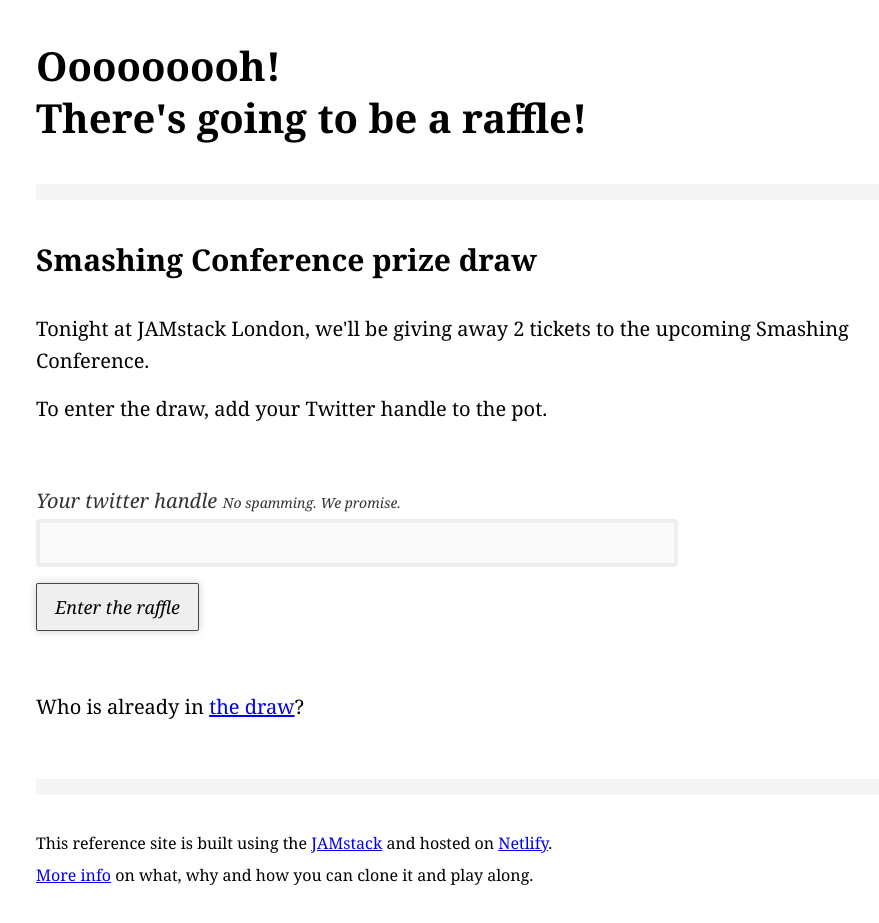
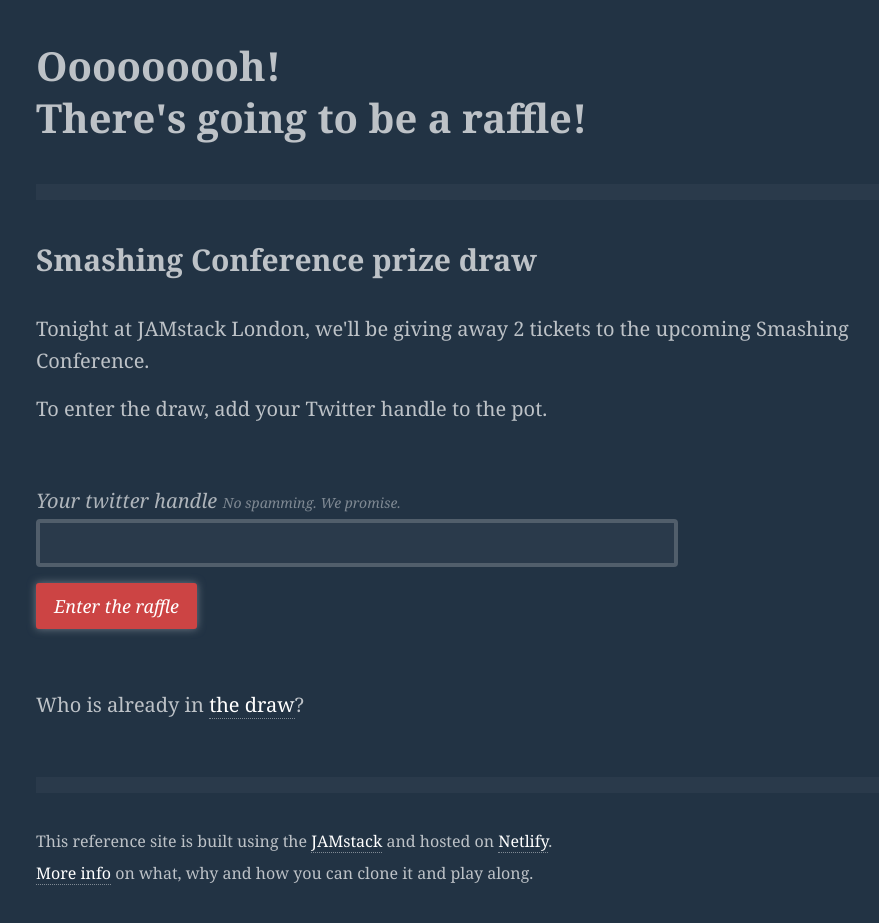
Before and after one commit to philhawksworth/netlify-workshop, a website: page src/pages/index.html in a window 1280 px wide. Shown: the whole page, without its empty margins (154-1033 px from the left). Drawn offline with nearby package versions, Linux system fonts and the light colour scheme; files that its build step writes are made by us from their sources.

Commit message:
dark theme setup

```diff
--- a/src/js/dummy-entries.js
+++ b/src/js/dummy-entries.js
@@ -1,3 +1,3 @@
 {
-  handles : ["philhawksworth", "netlify", "netlifyCMS", "netlifyStatus"]
+  "handles" : ["philhawksworth", "netlify", "netlifyCMS", "netlifyStatus"]
 }
--- a/src/js/raffle.js
+++ b/src/js/raffle.js
@@ -40,7 +40,8 @@
 }, false);
 
 
-fetch('/.netlify/functions/entry-feed')
+// fetch('/.netlify/functions/entry-feed')
+fetch('/js/dummy-entries.js')
   .then(function(response) { return response.json(); })
   .then(function(data) {
     var html = "";
--- a/src/scss/_variables.scss
+++ b/src/scss/_variables.scss
@@ -2,3 +2,17 @@
 $bp-narrow: "(min-width: 400px)";
 $bp-mid: "(min-width: 600px)";
 $bp-wide: "(min-width: 1100px)";
+
+
+$body-color: #223344;
+$text-color-bold: #fff;
+$text-color: mix($text-color-bold, $body-color, 70%);
+$accent-color: #c44;
+$accent-color-contrast: #fff;
+
+
+// $body-color: #fff;
+// $text-color-bold: #223344;
+// $text-color: mix($text-color-bold, $body-color, 80%);
+// $accent-color: #c44;
+// $accent-color-contrast: #fff;
--- a/src/scss/main.scss
+++ b/src/scss/main.scss
@@ -7,6 +7,8 @@
 }
 
 body {
+  background-color: $body-color;
+  color:  $text-color;
   text-align: center;
   margin-left: auto;
   margin-right: auto;
@@ -36,7 +38,6 @@
 }
 
 
-
 h1, h2, h3 {
   line-height: 1.3em;
 }
@@ -50,6 +51,26 @@
   margin-bottom: 0.8em
 }
 
+a:link,
+a:visited {
+  text-decoration: none;
+  color: $text-color-bold;
+  border-bottom-style: dotted;
+  border-bottom-width: 1px;
+  border-bottom-color: mix($text-color, $body-color, 60%);
+}
+a:hover,
+a:focus {
+  border-bottom-width: 2px;
+  border-bottom-style: solid;
+  border-bottom-color: mix($text-color, $body-color, 60%);
+}
+
+a.dtn{
+  border-bottom-style: none;
+}
+
+
 header,
 footer {
   .container {
@@ -60,12 +81,12 @@
 
 header {
   .container {
-    border-bottom: solid 4px rgba(0,0,0,0.04);
+    border-bottom: solid 4px mix($text-color, $body-color, 5%);
     @include bp(narrow) {
-      border-bottom: solid 8px rgba(0,0,0,0.04);
+      border-bottom: solid 8px mix($text-color, $body-color, 5%);
     }
     @include bp(mid) {
-      border-bottom: solid 16px rgba(0,0,0,0.04);
+      border-bottom: solid 16px mix($text-color, $body-color, 5%);
     }
   }
 }
@@ -73,12 +94,12 @@
 footer {
   font-size: 0.8em;
   .container {
-    border-top: solid 4px rgba(0,0,0,0.04);
+    border-top: solid 4px mix($text-color, $body-color, 5%);
     @include bp(narrow) {
-      border-top: solid 8px rgba(0,0,0,0.04);
+      border-top: solid 8px mix($text-color, $body-color, 5%);
     }
     @include bp(mid) {
-      border-top: solid 16px rgba(0,0,0,0.04);
+      border-top: solid 16px mix($text-color, $body-color, 5%);
     }
   }
   p {
@@ -104,9 +125,10 @@
 
 
 label {
-  color: #333;
+  color: mix($text-color, $body-color,90%);
   font-style: italic;
   small {
+    color: mix($text-color, $body-color, 60%);
     font-size: 0.7em;
     margin-left: 0.4em;
   }
@@ -114,38 +136,43 @@
 
 input {
   width: 70%;
-  border: solid 4px #eee;
+  border: solid 4px mix($text-color, $body-color, 30%);
   border-radius: 4px;
-  background-color: rgba(0,0,0,0.02);
+  background-color: mix($text-color, $body-color, 5%);
   padding-top: 8px;
   padding-bottom: 8px;
   padding-left: 4px;
   font-family: georgia, serif;
   font-size: 18px;
   font-style: italic;
+  color: $text-color;
 }
 
-.btn,
+a.btn:link,
+a.btn:visited,
 button {
   padding: 0.6em 1em 0.6em 1em;
   text-decoration: none;
-  border: 1px solid rgba(0,0,0,0.7);
-  border-radius: 2px;
-  color: #000;
-  box-shadow: 0 0px 8px 0 rgba(0,0,0,.2);
+  border-style:none;
+  border-bottom-style: none;
+  border-radius: 3px;
+  color: $accent-color-contrast;
+  background-color:$accent-color;
+  box-shadow: 0 0px 8px 0 mix($text-color, $body-color, 50%);
   font-size: 0.9em;
   font-family: georgia, serif;
   font-style: italic;
 
   &:hover,
   &:focus {
-    color: rgb(192, 255, 17);
-    background-color: rgba(0,0,0,1);
+    border-style: none;
+    background-color:$accent-color-contrast;
+    color: $accent-color;
     cursor: pointer;
   }
   &:active {
-    color: rgba(0,0,0,1);
-    background-color: rgb(192, 255, 17);
+    background-color: $accent-color-contrast;
+    color: $accent-color;
   }
 }
 
@@ -186,8 +213,7 @@
       border-radius: 27px;
       border-style: solid;
       border-width: 2px;
-      border-color: #333;
-
+      border-color: $text-color;
       @include bp(narrow) {
         width:60px;
         border-radius: 34px;
@@ -206,8 +232,14 @@
       }
     }
 
+    a:link,
+    a:visited {
+      border-bottom-style: none;
+    }
+
     a.name {
       display: none;
+      border-bottom-style: none;
       @include bp(mid) {
         display: block;
         text-decoration: none;
@@ -217,12 +249,12 @@
   }
 
   .entry.selected {
-    background-color: #222;
+    background-color: mix($text-color, $body-color, 95%);
     a {
-      color: #fff;
+      color: mix($text-color, $body-color, 10%);
     }
     img {
-      border-color: greenyellow;
+      border-color: $accent-color;
     }
   }
 }
```
Also changed, not shown: src/pages/about/index.html (+1 -1 lines).
